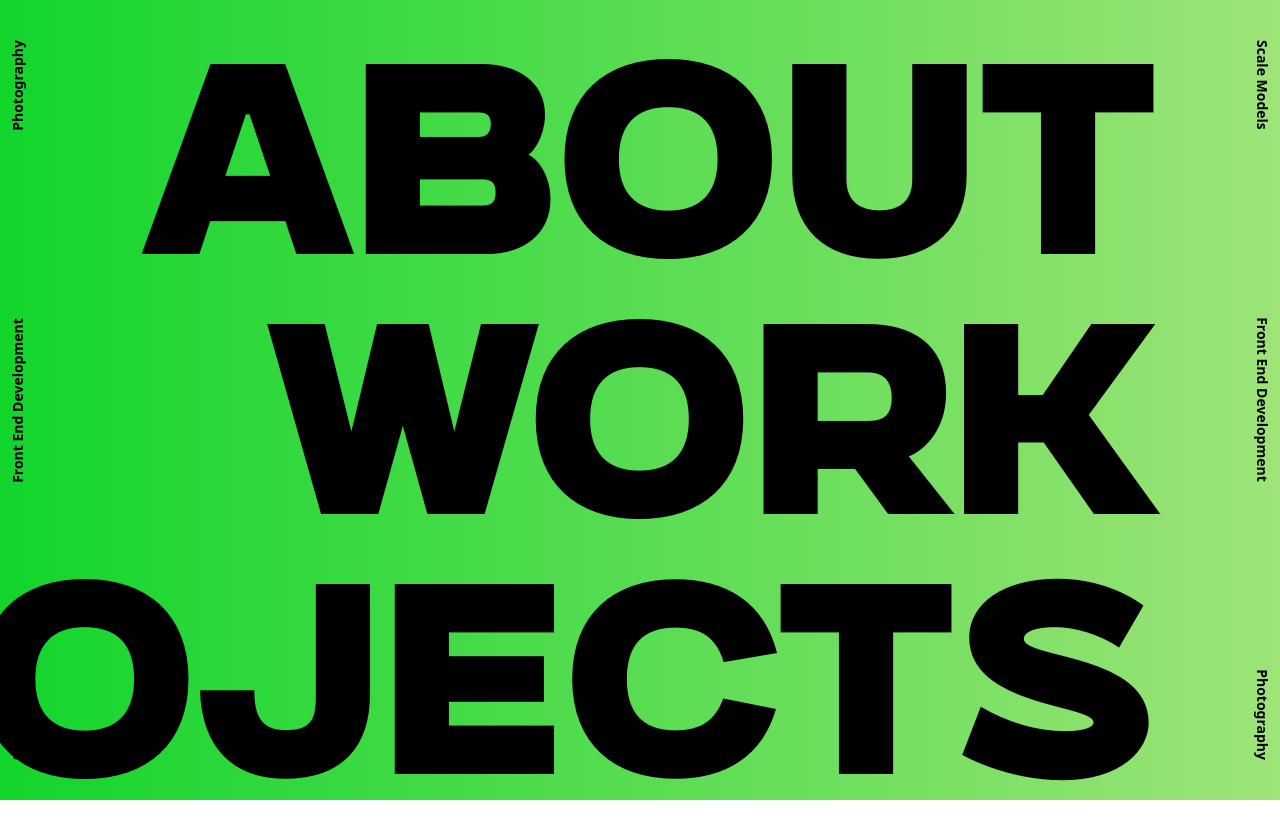
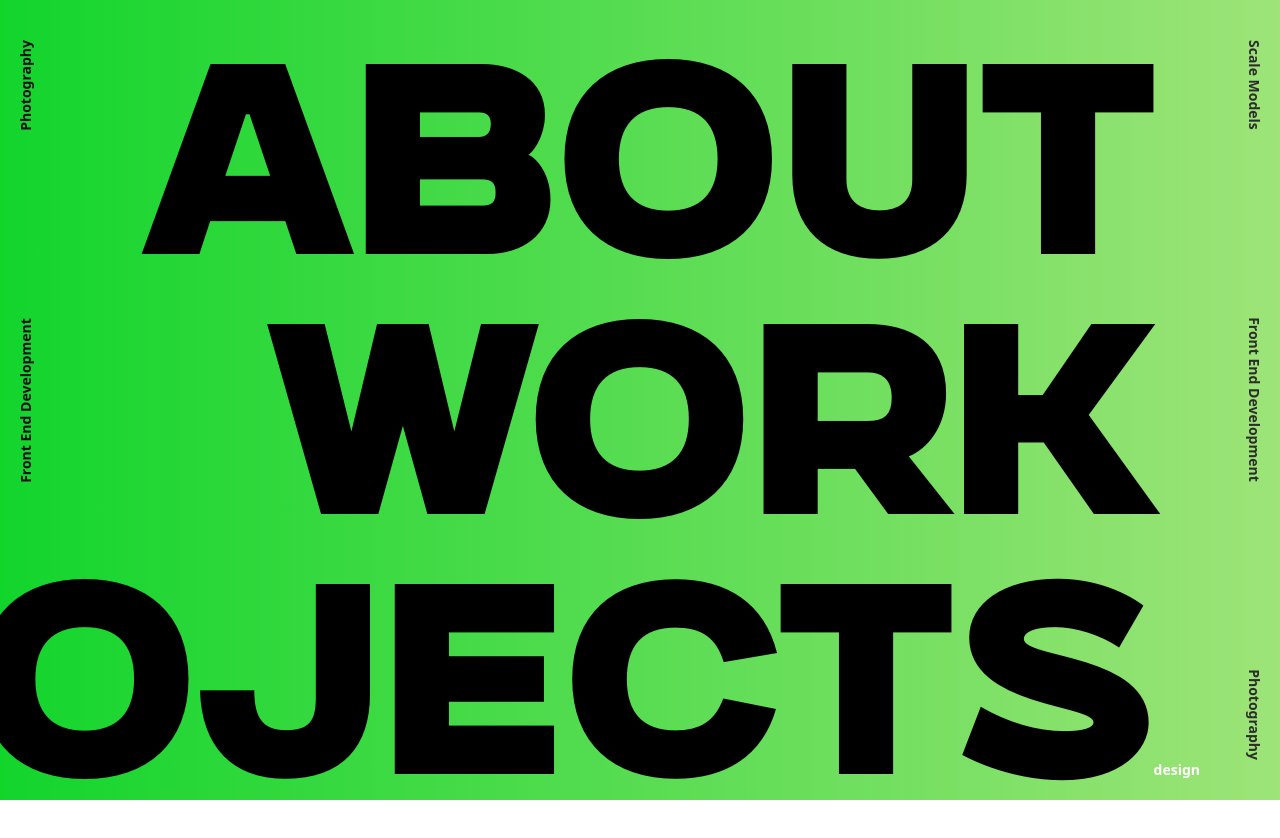
Before and after one commit to sestuna117/portfolio-next, a Next.js app: page / in a window 1280 px wide. Shown: the top 838 px of the page. Built offline with nearby package versions, Linux system fonts and the light colour scheme.

Commit message:
Add modal about design inspiration

```diff
--- /dev/null
+++ b/src/app/_components/DesignModal.tsx
@@ -0,0 +1,26 @@
+import React from "react";
+
+interface DesignModalProps {
+  isOpen: boolean;
+  close: () => void;
+}
+
+export const DesignModal = (props: DesignModalProps) => {
+  const { isOpen, close } = props;
+
+  return isOpen && (
+    <div
+      className={`fixed top-0 left-0 w-screen h-screen bg-white bg-opacity-40 p-10`}
+      id={'designModal'}
+    >
+      <button onClick={close}>
+        X
+      </button>
+      <div
+        className={""}
+      >
+        ASDA
+      </div>
+    </div>
+  );
+};
--- /dev/null
+++ b/src/app/_components/DesignModalButton.tsx
@@ -0,0 +1,26 @@
+'use client';
+import React, {useState} from "react";
+import {DesignModal} from "@/app/_components/DesignModal";
+
+export const DesignModalButton = () => {
+    const [showModal, setShowModal] = useState(false);
+    const openModal = () => {
+        setShowModal(!showModal);
+    }
+
+    const closeModal = () => {
+        setShowModal(false);
+    }
+
+    return (
+        <>
+            <button
+                className={`fixed bottom-5 right-20 text-sm font-sans font-semibold text-white`}
+                onClick={openModal}
+            >
+                design
+            </button>
+            <DesignModal isOpen={showModal} close={closeModal}/>
+        </>
+    );
+};
--- a/src/app/layout.tsx
+++ b/src/app/layout.tsx
@@ -1,8 +1,7 @@
 import type { Metadata } from "next";
 import localFont from "next/font/local";
 import "./globals.css";
-import { PageTextBorder } from "@/app/_components/PageTextBorder";
-import { useState } from "react";
+import { DesignModalButton } from "@/app/_components/DesignModalButton";
 
 export const metadata: Metadata = {
   title: "Create Next App",
@@ -19,17 +18,15 @@ export default function RootLayout({
 }: Readonly<{
   children: React.ReactNode;
 }>) {
-  const [showDesignModal, setShowDesignModal] = useState(false);
-
   return (
     <html lang="en" className={`${gunterz.variable} font-gunterz`}>
       <body
         className={`after:wiper after:translate-y-full
-           before:wiper before:-translate-y-full
-           *:h-screen
-           `}
+          before:wiper before:-translate-y-full
+          `}
       >
         {children}
+        <DesignModalButton />
       </body>
     </html>
   );
--- a/src/app/page.tsx
+++ b/src/app/page.tsx
@@ -1,5 +1,6 @@
 import { HomeLink } from "@/app/_components/HomeLink";
-import { PageTextBorder } from "@/app/_components/PageTextBorder";
+import { PageTextBorder } from "@/components/PageTextBorder";
+import {DesignModalButton} from "@/app/_components/DesignModalButton";
 
 export default function Home() {
   return (
@@ -9,7 +10,7 @@ export default function Home() {
       />
       <main
         className={
-          "py-16 px-32 bg-gradient-to-r from-malachite to-pastel-green"
+          "h-screen py-16 px-32 bg-gradient-to-r from-malachite to-pastel-green"
         }
       >
         <div className={"flex flex-col items-end"}>
--- a/src/app/_components/PageTextBorder.tsx
+++ b/src/components/PageTextBorder.tsx
@@ -10,10 +10,10 @@ export const PageTextBorder = (props: PageTextBorderProps) => {
   return (
     <>
       <div
-        className={`fixed left-0 transform -rotate-90 font-sans font-semibold text-sm w-100vh `}
+        className={`h-screen fixed left-0 transform -rotate-90 font-sans font-semibold text-sm w-100vh text-cod-gray`}
       >
         <div
-          className={"w-full absolute flex flex-row justify-between py-2 px-10"}
+          className={"w-full absolute flex flex-row justify-between py-4 px-10"}
         >
           {texts.map((text, index) => (
             <div key={`border-text-left-${index}`}>{text}</div>
@@ -21,10 +21,10 @@ export const PageTextBorder = (props: PageTextBorderProps) => {
         </div>
       </div>
       <div
-        className={`fixed right-0 transform rotate-90 font-sans font-semibold text-sm w-100vh `}
+        className={`h-screen fixed right-0 transform rotate-90 font-sans font-semibold text-sm w-100vh text-heavy-metal`}
       >
         <div
-          className={"w-full absolute flex flex-row justify-between py-2 px-10"}
+          className={"w-full absolute flex flex-row justify-between py-4 px-10"}
         >
           {texts.map((text, index) => (
             <div key={`border-text-right-${index}`}>{text}</div>
```
Also changed, not shown: src/components/utils/TransitionLink.tsx (deleted).
